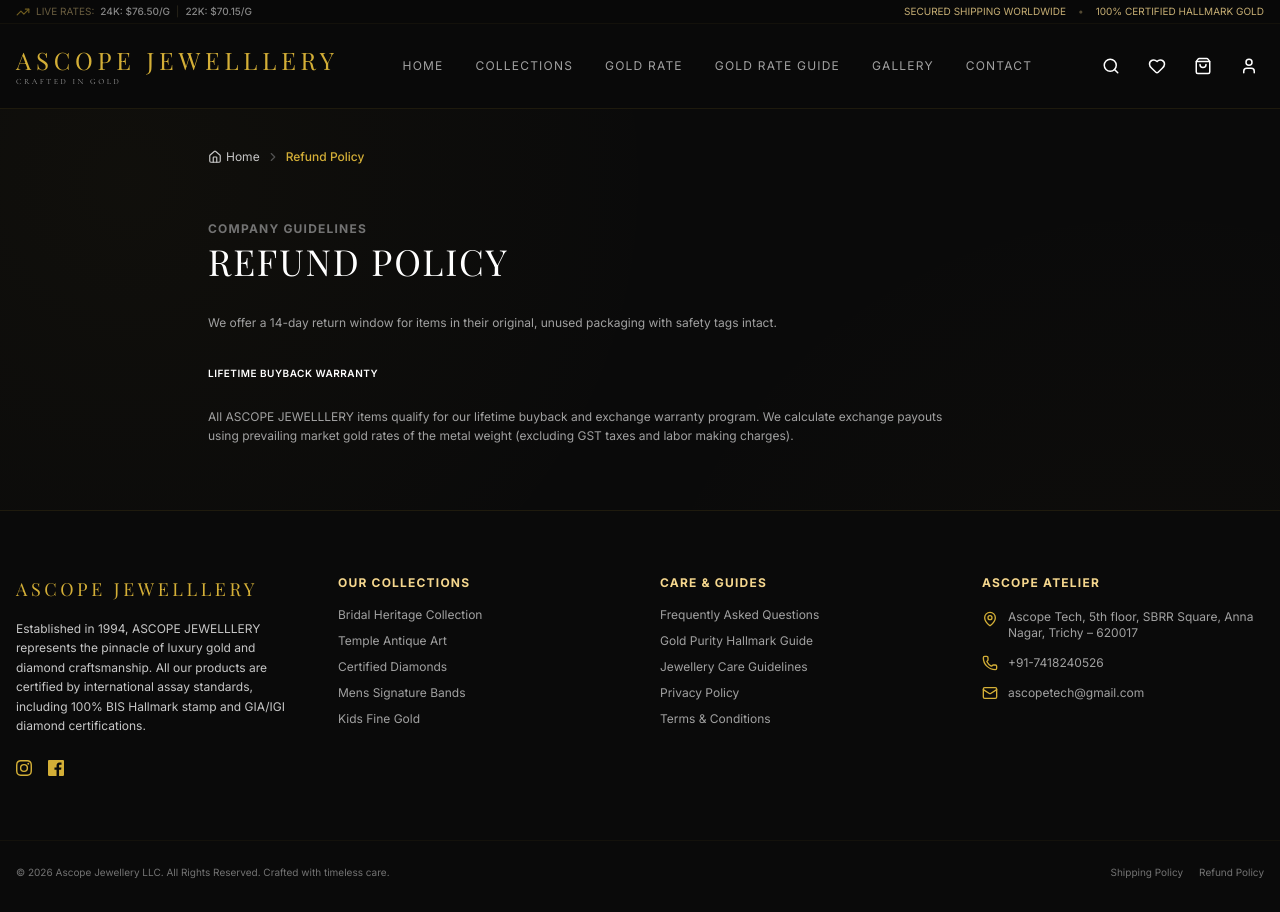
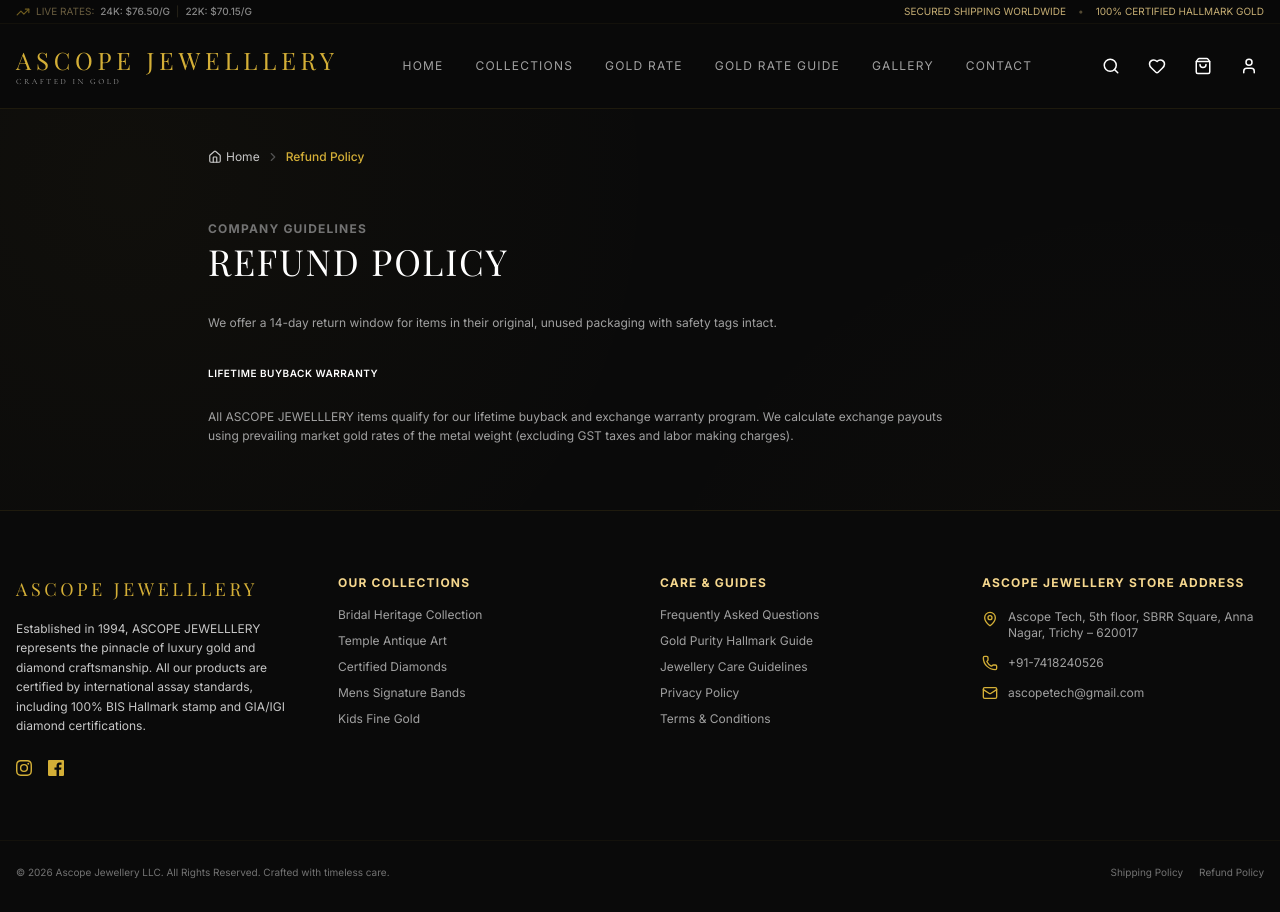
Before and after one commit to mythilijaikumar2-crypto/goldwebsite, a React (Vite) app: page /refund-policy in a window 1280 px wide. Built offline with nearby package versions, Linux system fonts and the light colour scheme; a web font is replaced by a local one.

Commit message:
Updated project files

```diff
--- a/src/components/layout/Footer.tsx
+++ b/src/components/layout/Footer.tsx
@@ -57,7 +57,7 @@
 
         {/* Contact Info / Store Coordinates */}
         <div className="flex flex-col gap-3.5 text-xs text-neutral-400">
-          <h4 className="text-xs uppercase tracking-widest text-gold-light font-bold mb-1">Ascope Atelier</h4>
+          <h4 className="text-xs uppercase tracking-widest text-gold-light font-bold mb-1">Ascope Jewellery Store Address</h4>
 
           <div className="flex items-start gap-2.5">
             <MapPin className="w-4 h-4 text-gold-primary shrink-0 mt-0.5" />
```
